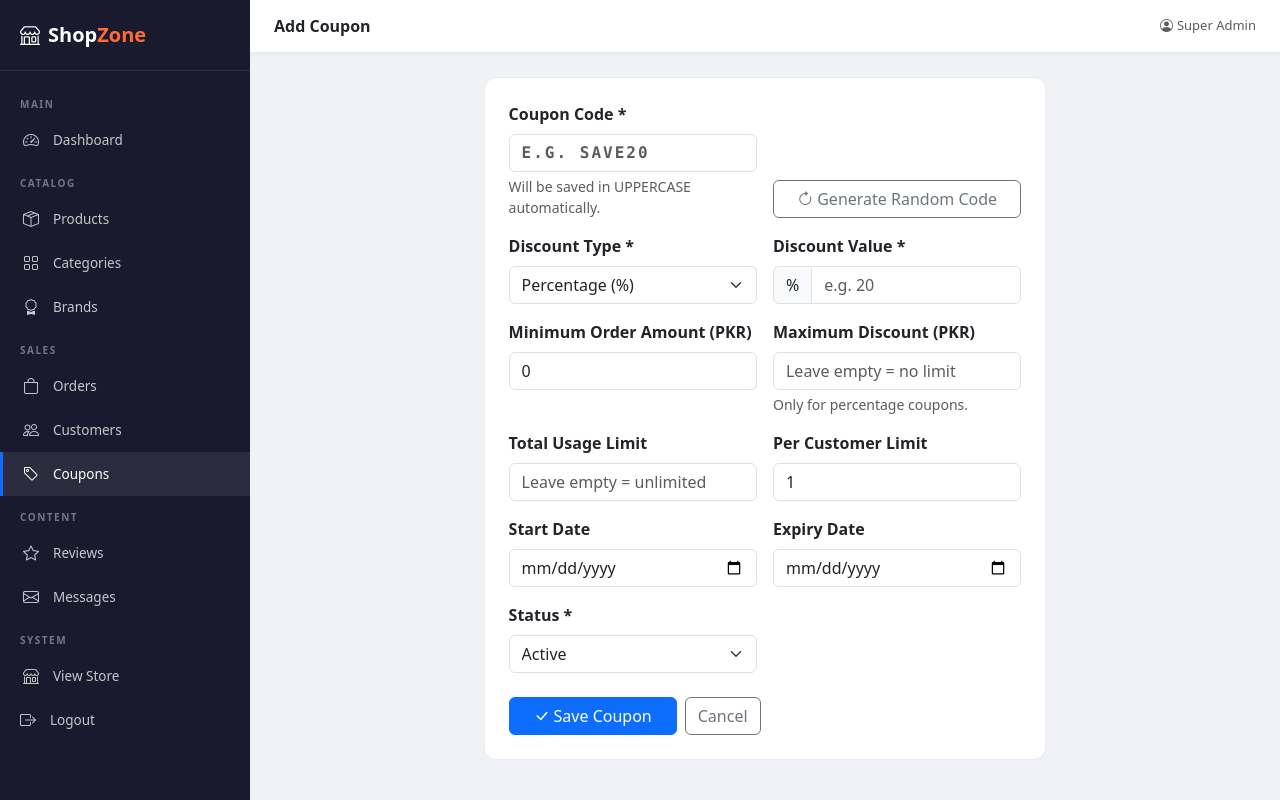
After one commit to fayazahmedsaand123/shopzone-ecommerce, a Laravel app: page /admin/coupons/create in a window 1280 px wide. The commit adds this page. Run offline with Laravel 12, Linux system fonts and the light colour scheme; a user stored in the database is signed in; data comes from the database, SQL or seed files in the repository; parts of the project's set-up code (start-up, migrations or seed data) failed here and were passed over; some libraries are stand-ins or nearby versions.

Commit message:
Added full Coupons CRUD with admin panel

```diff
--- /dev/null
+++ b/app/Http/Controllers/Admin/CouponController.php
@@ -0,0 +1,90 @@
+<?php
+
+namespace App\Http\Controllers\Admin;
+
+use App\Http\Controllers\Controller;
+use App\Models\Coupon;
+use Illuminate\Http\Request;
+
+class CouponController extends Controller {
+
+    public function index() {
+        $coupons = Coupon::latest()->paginate(15);
+        return view('admin.coupons.index', compact('coupons'));
+    }
+
+    public function create() {
+        return view('admin.coupons.create');
+    }
+
+    public function store(Request $request) {
+        $request->validate([
+            'code'             => 'required|string|unique:coupons,code|max:50',
+            'type'             => 'required|in:percentage,fixed',
+            'value'            => 'required|numeric|min:1',
+            'min_order_amount' => 'nullable|numeric|min:0',
+            'max_discount'     => 'nullable|numeric|min:0',
+            'usage_limit'      => 'nullable|integer|min:1',
+            'per_user_limit'   => 'nullable|integer|min:1',
+            'starts_at'        => 'nullable|date',
+            'expires_at'       => 'nullable|date|after_or_equal:starts_at',
+            'status'           => 'required|in:active,inactive',
+        ]);
+
+        Coupon::create([
+            'code'             => strtoupper($request->code),
+            'type'             => $request->type,
+            'value'            => $request->value,
+            'min_order_amount' => $request->min_order_amount ?? 0,
+            'max_discount'     => $request->max_discount,
+            'usage_limit'      => $request->usage_limit,
+            'per_user_limit'   => $request->per_user_limit ?? 1,
+            'starts_at'        => $request->starts_at,
+            'expires_at'       => $request->expires_at,
+            'status'           => $request->status,
+        ]);
+
+        return redirect()->route('admin.coupons.index')
+            ->with('success', 'Coupon created successfully.');
+    }
+
+    public function edit(Coupon $coupon) {
+        return view('admin.coupons.edit', compact('coupon'));
+    }
+
+    public function update(Request $request, Coupon $coupon) {
+        $request->validate([
+            'code'             => 'required|string|unique:coupons,code,' . $coupon->id . '|max:50',
+            'type'             => 'required|in:percentage,fixed',
+            'value'            => 'required|numeric|min:1',
+            'min_order_amount' => 'nullable|numeric|min:0',
+            'max_discount'     => 'nullable|numeric|min:0',
+            'usage_limit'      => 'nullable|integer|min:1',
+            'per_user_limit'   => 'nullable|integer|min:1',
+            'starts_at'        => 'nullable|date',
+            'expires_at'       => 'nullable|date',
+            'status'           => 'required|in:active,inactive',
+        ]);
+
+        $coupon->update([
+            'code'             => strtoupper($request->code),
+            'type'             => $request->type,
+            'value'            => $request->value,
+            'min_order_amount' => $request->min_order_amount ?? 0,
+            'max_discount'     => $request->max_discount,
+            'usage_limit'      => $request->usage_limit,
+            'per_user_limit'   => $request->per_user_limit ?? 1,
+            'starts_at'        => $request->starts_at,
+            'expires_at'       => $request->expires_at,
+            'status'           => $request->status,
+        ]);
+
+        return redirect()->route('admin.coupons.index')
+            ->with('success', 'Coupon updated successfully.');
+    }
+
+    public function destroy(Coupon $coupon) {
+        $coupon->delete();
+        return response()->json(['success' => true, 'message' => 'Coupon deleted.']);
+    }
+}
--- /dev/null
+++ b/resources/views/admin/coupons/create.blade.php
@@ -0,0 +1,121 @@
+@extends('layouts.admin')
+@section('title', 'Add Coupon')
+@section('page-title', 'Add Coupon')
+
+@section('content')
+<div class="row justify-content-center">
+    <div class="col-lg-7">
+        <div class="admin-table p-4">
+            <form action="{{ route('admin.coupons.store') }}" method="POST">
+            @csrf
+
+            <div class="row g-3">
+                <div class="col-md-6">
+                    <label class="form-label fw-semibold">Coupon Code *</label>
+                    <input type="text" name="code"
+                        class="form-control font-monospace text-uppercase @error('code') is-invalid @enderror"
+                        value="{{ old('code') }}" placeholder="e.g. SAVE20"
+                        style="letter-spacing:2px;font-weight:700;">
+                    @error('code')<div class="invalid-feedback">{{ $message }}</div>@enderror
+                    <div class="form-text">Will be saved in UPPERCASE automatically.</div>
+                </div>
+
+                <div class="col-md-6 d-flex align-items-end">
+                    <button type="button" class="btn btn-outline-secondary w-100" id="generate-code">
+                        <i class="bi bi-arrow-clockwise me-1"></i>Generate Random Code
+                    </button>
+                </div>
+
+                <div class="col-md-6">
+                    <label class="form-label fw-semibold">Discount Type *</label>
+                    <select name="type" class="form-select" id="coupon-type">
+                        <option value="percentage" {{ old('type') == 'percentage' ? 'selected' : '' }}>Percentage (%)</option>
+                        <option value="fixed" {{ old('type') == 'fixed' ? 'selected' : '' }}>Fixed Amount (PKR)</option>
+                    </select>
+                </div>
+
+                <div class="col-md-6">
+                    <label class="form-label fw-semibold">Discount Value *</label>
+                    <div class="input-group">
+                        <span class="input-group-text" id="type-symbol">%</span>
+                        <input type="number" name="value"
+                            class="form-control @error('value') is-invalid @enderror"
+                            value="{{ old('value') }}" placeholder="e.g. 20" min="1" step="0.01">
+                    </div>
+                    @error('value')<div class="text-danger" style="font-size:12px;">{{ $message }}</div>@enderror
+                </div>
+
+                <div class="col-md-6">
+                    <label class="form-label fw-semibold">Minimum Order Amount (PKR)</label>
+                    <input type="number" name="min_order_amount" class="form-control"
+                        value="{{ old('min_order_amount', 0) }}" placeholder="0 = no minimum" min="0">
+                </div>
+
+                <div class="col-md-6">
+                    <label class="form-label fw-semibold">Maximum Discount (PKR)</label>
+                    <input type="number" name="max_discount" class="form-control"
+                        value="{{ old('max_discount') }}" placeholder="Leave empty = no limit" min="0">
+                    <div class="form-text">Only for percentage coupons.</div>
+                </div>
+
+                <div class="col-md-6">
+                    <label class="form-label fw-semibold">Total Usage Limit</label>
+                    <input type="number" name="usage_limit" class="form-control"
+                        value="{{ old('usage_limit') }}" placeholder="Leave empty = unlimited" min="1">
+                </div>
+
+                <div class="col-md-6">
+                    <label class="form-label fw-semibold">Per Customer Limit</label>
+                    <input type="number" name="per_user_limit" class="form-control"
+                        value="{{ old('per_user_limit', 1) }}" min="1">
+                </div>
+
+                <div class="col-md-6">
+                    <label class="form-label fw-semibold">Start Date</label>
+                    <input type="date" name="starts_at" class="form-control"
+                        value="{{ old('starts_at') }}">
+                </div>
+
+                <div class="col-md-6">
+                    <label class="form-label fw-semibold">Expiry Date</label>
+                    <input type="date" name="expires_at" class="form-control"
+                        value="{{ old('expires_at') }}">
+                </div>
+
+                <div class="col-md-6">
+                    <label class="form-label fw-semibold">Status *</label>
+                    <select name="status" class="form-select">
+                        <option value="active">Active</option>
+                        <option value="inactive">Inactive</option>
+                    </select>
+                </div>
+            </div>
+
+            <div class="d-flex gap-2 mt-4">
+                <button type="submit" class="btn btn-primary px-4">
+                    <i class="bi bi-check-lg me-1"></i>Save Coupon
+                </button>
+                <a href="{{ route('admin.coupons.index') }}" class="btn btn-outline-secondary">Cancel</a>
+            </div>
+            </form>
+        </div>
+    </div>
+</div>
+@endsection
+
+@push('scripts')
+<script>
+// Update symbol
+$('#coupon-type').on('change', function() {
+    $('#type-symbol').text($(this).val() === 'percentage' ? '%' : '₨');
+});
+
+// Generate random code
+$('#generate-code').on('click', function() {
+    const chars = 'ABCDEFGHIJKLMNOPQRSTUVWXYZ0123456789';
+    let code = '';
+    for (let i = 0; i < 8; i++) code += chars.charAt(Math.floor(Math.random() * chars.length));
+    $('input[name="code"]').val(code);
+});
+</script>
+@endpush
--- a/resources/views/layouts/admin.blade.php
+++ b/resources/views/layouts/admin.blade.php
@@ -146,7 +146,7 @@
             <i class="bi bi-people"></i> Customers
         </a>
 
-        <a href="#" class="sidebar-link">
+        <a href="{{ route('admin.coupons.index') }}" class="sidebar-link {{ request()->routeIs('admin.coupons.*') ? 'active' : '' }}">
             <i class="bi bi-tag"></i> Coupons
         </a>
 
--- a/routes/web.php
+++ b/routes/web.php
@@ -14,6 +14,7 @@ use App\Http\Controllers\Admin\BrandController;
 use App\Http\Controllers\Admin\CustomerController;
 use App\Http\Controllers\Admin\ReviewController;
 use App\Http\Controllers\Admin\MessageController;
+use App\Http\Controllers\Admin\CouponController;
 use App\Http\Controllers\Admin\ProductController as AdminProductController;
 use App\Http\Controllers\Admin\OrderController as AdminOrderController;
 
@@ -115,4 +116,12 @@ Route::middleware(['auth', 'admin'])->prefix('admin')->name('admin.')->group(fun
     Route::get('/messages', [MessageController::class, 'index'])->name('messages.index');
     Route::get('/messages/{message}', [MessageController::class, 'show'])->name('messages.show');
     Route::delete('/messages/{message}', [MessageController::class, 'destroy'])->name('messages.destroy');
+
+    // Coupons
+    Route::get('/coupons', [CouponController::class, 'index'])->name('coupons.index');
+    Route::get('/coupons/create', [CouponController::class, 'create'])->name('coupons.create');
+    Route::post('/coupons', [CouponController::class, 'store'])->name('coupons.store');
+    Route::get('/coupons/{coupon}/edit', [CouponController::class, 'edit'])->name('coupons.edit');
+    Route::put('/coupons/{coupon}', [CouponController::class, 'update'])->name('coupons.update');
+    Route::delete('/coupons/{coupon}', [CouponController::class, 'destroy'])->name('coupons.destroy');
 });
```
Also changed, not shown: resources/views/admin/coupons/edit.blade.php (added, +133 -0 lines), resources/views/admin/coupons/index.blade.php (added, +98 -0 lines).
